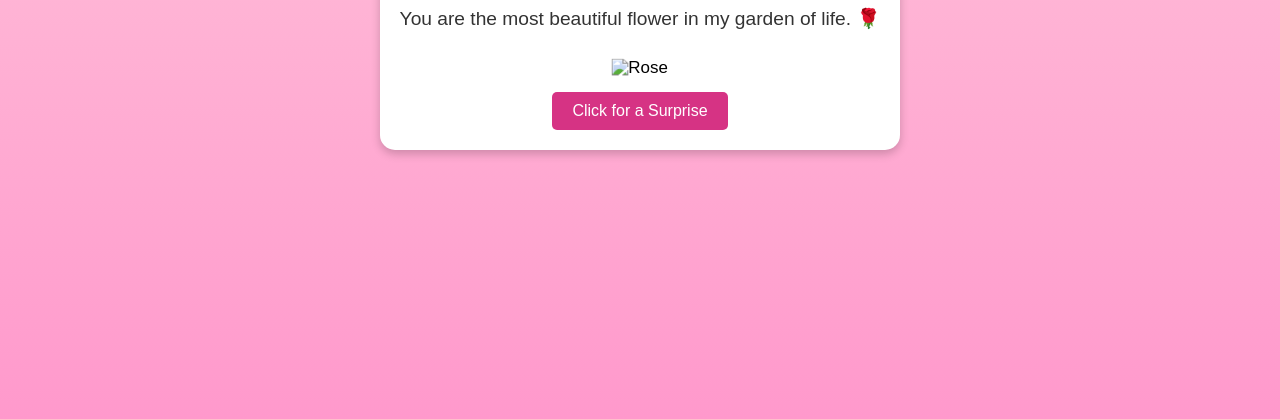
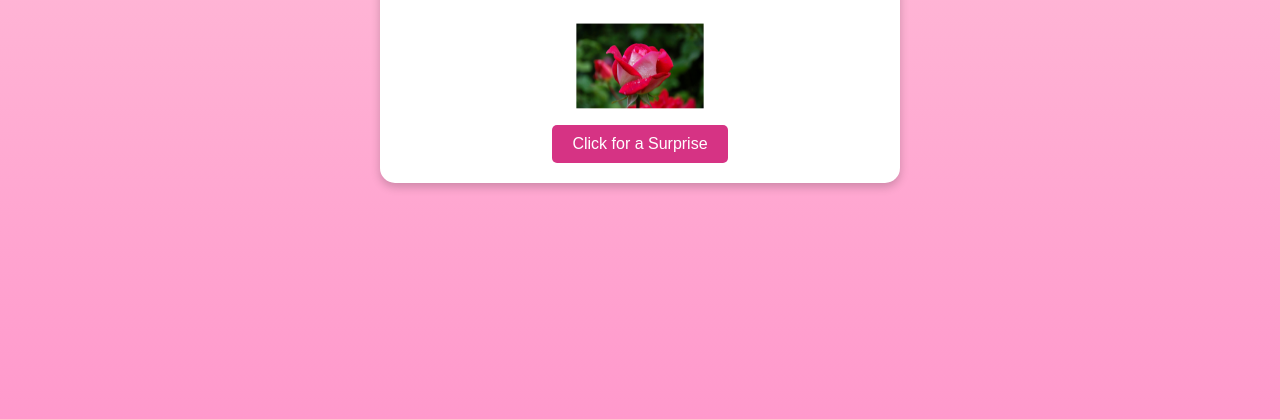
Before and after one commit to Frenkie4K/my-lovve, a plain HTML site: page index.html in a window 1280 px wide. Shown: the part 381-800 px from the top of the page. Drawn offline with Linux system fonts and the light colour scheme.

Commit message:
Update index.html

```diff
--- a/index.html
+++ b/index.html
@@ -66,7 +66,7 @@
     <div class="container">
         <h1>Rose for My Love</h1>
         <p>You are the most beautiful flower in my garden of life. 🌹</p>
-        <img class="rose" src="./images/pexels-pixabay-56866.jpg" alt="Rose">
+        <img class="rose" src="pexels-pixabay-56866.jpg" alt="Rose">
         <br>
         <button class="button" onclick="showMessage()">Click for a Surprise</button>
         <p id="message" style="display:none; font-size: 1.5rem; color: #d63384; margin-top: 10px;">I Love You! ❤️</p>
```
